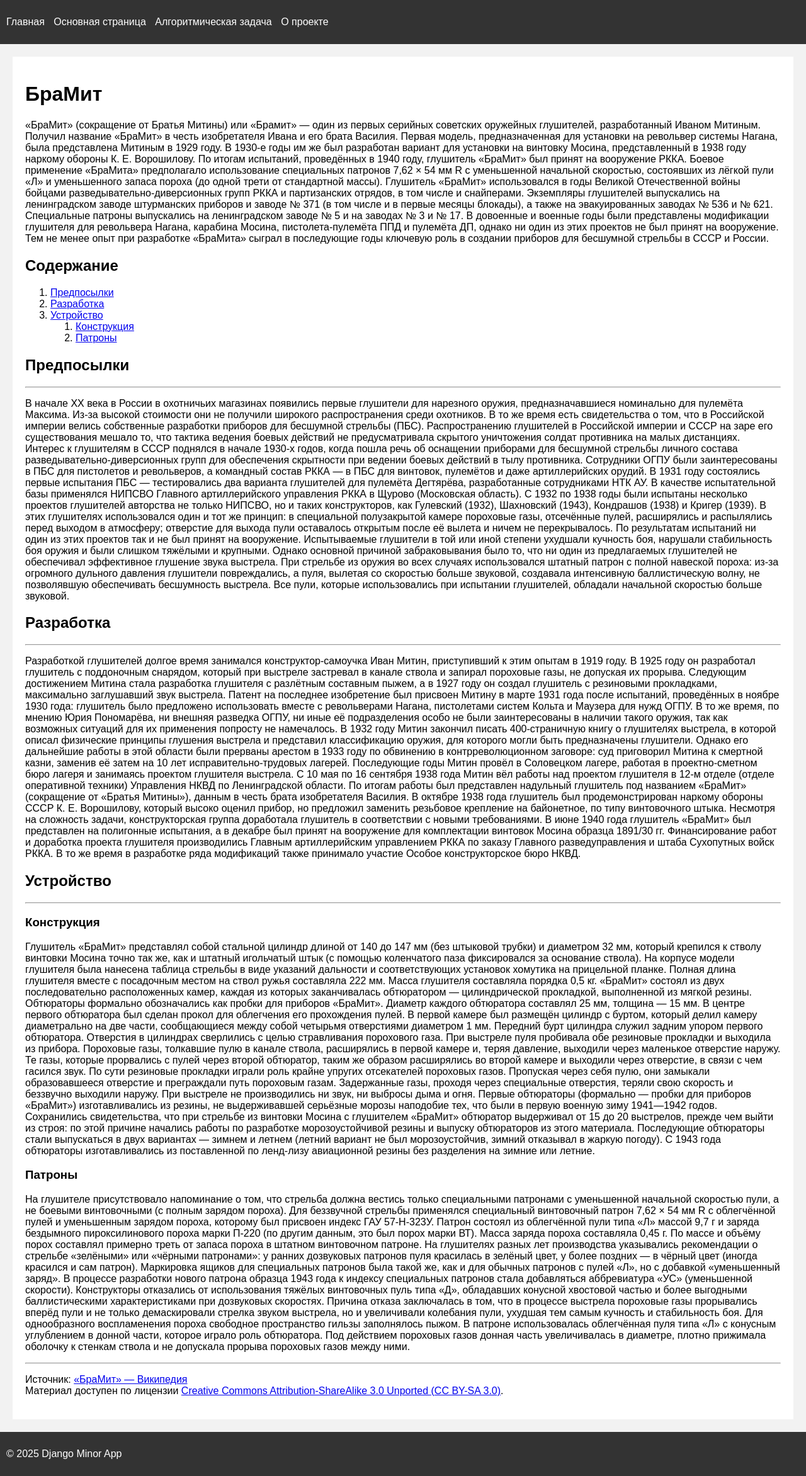
After one commit to IvanPodoynikov/Django_minor, a Django app: page /main_page in a window 1280 px wide. The commit adds this page. Shown: the whole page at 63% size. Run offline with Django 5.2, Linux system fonts and the light colour scheme.

Commit message:
фиксируем работающий код

```diff
--- a/app/templates/base.html
+++ b/app/templates/base.html
@@ -11,6 +11,7 @@
   <nav>
     <ul>
       <li><a href="{% url 'home' %}">Главная</a></li>
+      <li><a href="{% url 'main_page' %}">Основная страница</a></li>
       <li><a href="{% url 'algorithmic_task' %}">Алгоритмическая задача</a></li>
       <li><a href="{% url 'about' %}">О проекте</a></li>
     </ul>
@@ -22,7 +23,7 @@
 </main>
 
 <footer>
-  <p>© 2025 My Django App</p>
+  <p>© 2025 Django Minor App</p>
 </footer>
 </body>
 </html>
--- /dev/null
+++ b/app/templates/main_page.html
@@ -0,0 +1,88 @@
+{% extends 'base.html' %}
+{% load static %}
+
+{% block title %}Информационная страница{% endblock %}
+
+{% block content %}
+
+<!-- ОГЛАВЛЕНИЕ -->
+<h1>БраМит</h1>
+<p>
+    «БраМит» (сокращение от Братья Митины) или «Брамит» — один из первых серийных советских оружейных глушителей, разработанный Иваном Митиным. Получил название «БраМит» в честь изобретателя Ивана и его брата Василия. Первая модель, предназначенная для установки на револьвер системы Нагана, была представлена Митиным в 1929 году. В 1930-е годы им же был разработан вариант для установки на винтовку Мосина, представленный в 1938 году наркому обороны К. Е. Ворошилову. По итогам испытаний, проведённых в 1940 году, глушитель «БраМит» был принят на вооружение РККА. Боевое применение «БраМита» предполагало использование специальных патронов 7,62 × 54 мм R с уменьшенной начальной скоростью, состоявших из лёгкой пули «Л» и уменьшенного запаса пороха (до одной трети от стандартной массы).
+
+Глушитель «БраМит» использовался в годы Великой Отечественной войны бойцами разведывательно-диверсионных групп РККА и партизанских отрядов, в том числе и снайперами. Экземпляры глушителей выпускались на ленинградском заводе штурманских приборов и заводе № 371 (в том числе и в первые месяцы блокады), а также на эвакуированных заводах № 536 и № 621. Специальные патроны выпускались на ленинградском заводе № 5 и на заводах № 3 и № 17. В довоенные и военные годы были представлены модификации глушителя для револьвера Нагана, карабина Мосина, пистолета-пулемёта ППД и пулемёта ДП, однако ни один из этих проектов не был принят на вооружение. Тем не менее опыт при разработке «БраМита» сыграл в последующие годы ключевую роль в создании приборов для бесшумной стрельбы в СССР и России.
+</p>
+
+<h2>Содержание</h2>
+<ol>
+    <li><a href="#predposylki">Предпосылки</a></li>
+    <li><a href="#razrabotka">Разработка</a></li>
+    <li>
+        <a href="#ustroystvo">Устройство</a>
+        <ol>
+            <li><a href="#konstrukciya">Конструкция</a></li>
+            <li><a href="#patrony">Патроны</a></li>
+        </ol>
+    </li>
+</ol>
+
+<!-- 1 Предпосылки -->
+<h2 id="predposylki">Предпосылки</h2>
+<hr>
+<p>
+    В начале XX века в России в охотничьих магазинах появились первые глушители для нарезного оружия, предназначавшиеся номинально для пулемёта Максима. Из-за высокой стоимости они не получили широкого распространения среди охотников. В то же время есть свидетельства о том, что в Российской империи велись собственные разработки приборов для бесшумной стрельбы (ПБС). Распространению глушителей в Российской империи и СССР на заре его существования мешало то, что тактика ведения боевых действий не предусматривала скрытого уничтожения солдат противника на малых дистанциях. Интерес к глушителям в СССР поднялся в начале 1930-х годов, когда пошла речь об оснащении приборами для бесшумной стрельбы личного состава разведывательно-диверсионных групп для обеспечения скрытности при ведении боевых действий в тылу противника. Сотрудники ОГПУ были заинтересованы в ПБС для пистолетов и револьверов, а командный состав РККА — в ПБС для винтовок, пулемётов и даже артиллерийских орудий.
+
+    В 1931 году состоялись первые испытания ПБС — тестировались два варианта глушителей для пулемёта Дегтярёва, разработанные сотрудниками НТК АУ. В качестве испытательной базы применялся НИПСВО Главного артиллерийского управления РККА в Щурово (Московская область). С 1932 по 1938 годы были испытаны несколько проектов глушителей авторства не только НИПСВО, но и таких конструкторов, как Гулевский (1932), Шахновский (1943), Кондрашов (1938) и Кригер (1939). В этих глушителях использовался один и тот же принцип: в специальной полузакрытой камере пороховые газы, отсечённые пулей, расширялись и распылялись перед выходом в атмосферу; отверстие для выхода пули оставалось открытым после её вылета и ничем не перекрывалось.
+
+    По результатам испытаний ни один из этих проектов так и не был принят на вооружение. Испытываемые глушители в той или иной степени ухудшали кучность боя, нарушали стабильность боя оружия и были слишком тяжёлыми и крупными. Однако основной причиной забраковывания было то, что ни один из предлагаемых глушителей не обеспечивал эффективное глушение звука выстрела. При стрельбе из оружия во всех случаях использовался штатный патрон с полной навеской пороха: из-за огромного дульного давления глушители повреждались, а пуля, вылетая со скоростью больше звуковой, создавала интенсивную баллистическую волну, не позволявшую обеспечивать бесшумность выстрела. Все пули, которые использовались при испытании глушителей, обладали начальной скоростью больше звуковой.
+</p>
+
+<!-- 2 Разработка -->
+<h2 id="razrabotka">Разработка</h2>
+<hr>
+<p>
+    Разработкой глушителей долгое время занимался конструктор-самоучка Иван Митин, приступивший к этим опытам в 1919 году. В 1925 году он разработал глушитель с поддоночным снарядом, который при выстреле застревал в канале ствола и запирал пороховые газы, не допуская их прорыва. Следующим достижением Митина стала разработка глушителя с разлётным составным пыжем, а в 1927 году он создал глушитель с резиновыми прокладками, максимально заглушавший звук выстрела. Патент на последнее изобретение был присвоен Митину в марте 1931 года после испытаний, проведённых в ноябре 1930 года: глушитель было предложено использовать вместе с револьверами Нагана, пистолетами систем Кольта и Маузера для нужд ОГПУ. В то же время, по мнению Юрия Пономарёва, ни внешняя разведка ОГПУ, ни иные её подразделения особо не были заинтересованы в наличии такого оружия, так как возможных ситуаций для их применения попросту не намечалось.
+
+    В 1932 году Митин закончил писать 400-страничную книгу о глушителях выстрела, в которой описал физические принципы глушения выстрела и представил классификацию оружия, для которого могли быть предназначены глушители. Однако его дальнейшие работы в этой области были прерваны арестом в 1933 году по обвинению в контрреволюционном заговоре: суд приговорил Митина к смертной казни, заменив её затем на 10 лет исправительно-трудовых лагерей. Последующие годы Митин провёл в Соловецком лагере, работая в проектно-сметном бюро лагеря и занимаясь проектом глушителя выстрела. С 10 мая по 16 сентября 1938 года Митин вёл работы над проектом глушителя в 12-м отделе (отделе оперативной техники) Управления НКВД по Ленинградской области. По итогам работы был представлен надульный глушитель под названием «БраМит» (сокращение от «Братья Митины»), данным в честь брата изобретателя Василия. В октябре 1938 года глушитель был продемонстрирован наркому обороны СССР К. Е. Ворошилову, который высоко оценил прибор, но предложил заменить резьбовое крепление на байонетное, по типу винтовочного штыка.
+
+    Несмотря на сложность задачи, конструкторская группа доработала глушитель в соответствии с новыми требованиями. В июне 1940 года глушитель «БраМит» был представлен на полигонные испытания, а в декабре был принят на вооружение для комплектации винтовок Мосина образца 1891/30 гг. Финансирование работ и доработка проекта глушителя производились Главным артиллерийским управлением РККА по заказу Главного разведуправления и штаба Сухопутных войск РККА. В то же время в разработке ряда модификаций также принимало участие Особое конструкторское бюро НКВД.
+</p>
+
+<!-- 3 Устройство -->
+<h2 id="ustroystvo">Устройство</h2>
+<hr>
+
+<!-- 3.1 Конструкция -->
+<h3 id="konstrukciya">Конструкция</h3>
+<p>
+    Глушитель «БраМит» представлял собой стальной цилиндр длиной от 140 до 147 мм (без штыковой трубки) и диаметром 32 мм, который крепился к стволу винтовки Мосина точно так же, как и штатный игольчатый штык (с помощью коленчатого паза фиксировался за основание ствола). На корпусе модели глушителя была нанесена таблица стрельбы в виде указаний дальности и соответствующих установок хомутика на прицельной планке. Полная длина глушителя вместе с посадочным местом на ствол ружья составляла 222 мм. Масса глушителя составляла порядка 0,5 кг.
+
+    «БраМит» состоял из двух последовательно расположенных камер, каждая из которых заканчивалась обтюратором — цилиндрической прокладкой, выполненной из мягкой резины. Обтюраторы формально обозначались как пробки для приборов «БраМит». Диаметр каждого обтюратора составлял 25 мм, толщина — 15 мм. В центре первого обтюратора был сделан прокол для облегчения его прохождения пулей. В первой камере был размещён цилиндр с буртом, который делил камеру диаметрально на две части, сообщающиеся между собой четырьмя отверстиями диаметром 1 мм. Передний бурт цилиндра служил задним упором первого обтюратора. Отверстия в цилиндрах сверлились с целью стравливания порохового газа.
+
+    При выстреле пуля пробивала обе резиновые прокладки и выходила из прибора. Пороховые газы, толкавшие пулю в канале ствола, расширялись в первой камере и, теряя давление, выходили через маленькое отверстие наружу. Те газы, которые прорвались с пулей через второй обтюратор, таким же образом расширялись во второй камере и выходили через отверстие, в связи с чем гасился звук. По сути резиновые прокладки играли роль крайне упругих отсекателей пороховых газов. Пропуская через себя пулю, они замыкали образовавшееся отверстие и преграждали путь пороховым газам. Задержанные газы, проходя через специальные отверстия, теряли свою скорость и беззвучно выходили наружу. При выстреле не производились ни звук, ни выбросы дыма и огня.
+
+    Первые обтюраторы (формально — пробки для приборов «БраМит») изготавливались из резины, не выдерживавшей серьёзные морозы наподобие тех, что были в первую военную зиму 1941—1942 годов. Сохранились свидетельства, что при стрельбе из винтовки Мосина с глушителем «БраМит» обтюратор выдерживал от 15 до 20 выстрелов, прежде чем выйти из строя: по этой причине начались работы по разработке морозоустойчивой резины и выпуску обтюраторов из этого материала. Последующие обтюраторы стали выпускаться в двух вариантах — зимнем и летнем (летний вариант не был морозоустойчив, зимний отказывал в жаркую погоду). С 1943 года обтюраторы изготавливались из поставленной по ленд-лизу авиационной резины без разделения на зимние или летние.
+</p>
+
+<!-- 3.2 Патроны -->
+<h3 id="patrony">Патроны</h3>
+<p>
+    На глушителе присутствовало напоминание о том, что стрельба должна вестись только специальными патронами с уменьшенной начальной скоростью пули, а не боевыми винтовочными (с полным зарядом пороха). Для беззвучной стрельбы применялся специальный винтовочный патрон 7,62 × 54 мм R с облегчённой пулей и уменьшенным зарядом пороха, которому был присвоен индекс ГАУ 57-Н-323У. Патрон состоял из облегчённой пули типа «Л» массой 9,7 г и заряда бездымного пироксилинового пороха марки П-220 (по другим данным, это был порох марки ВТ). Масса заряда пороха составляла 0,45 г. По массе и объёму порох составлял примерно треть от запаса пороха в штатном винтовочном патроне.
+
+    На глушителях разных лет производства указывались рекомендации о стрельбе «зелёными» или «чёрными патронами»: у ранних дозвуковых патронов пуля красилась в зелёный цвет, у более поздних — в чёрный цвет (иногда красился и сам патрон). Маркировка ящиков для специальных патронов была такой же, как и для обычных патронов с пулей «Л», но с добавкой «уменьшенный заряд». В процессе разработки нового патрона образца 1943 года к индексу специальных патронов стала добавляться аббревиатура «УС» (уменьшенной скорости).
+
+    Конструкторы отказались от использования тяжёлых винтовочных пуль типа «Д», обладавших конусной хвостовой частью и более выгодными баллистическими характеристиками при дозвуковых скоростях. Причина отказа заключалась в том, что в процессе выстрела пороховые газы прорывались вперёд пули и не только демаскировали стрелка звуком выстрела, но и увеличивали колебания пули, ухудшая тем самым кучность и стабильность боя. Для однообразного воспламенения пороха свободное пространство гильзы заполнялось пыжом. В патроне использовалась облегчённая пуля типа «Л» с конусным углублением в донной части, которое играло роль обтюратора. Под действием пороховых газов донная часть увеличивалась в диаметре, плотно прижимала оболочку к стенкам ствола и не допускала прорыва пороховых газов между ними.
+</p>
+
+<hr>
+
+<!-- Лицензия и ссылки -->
+<div class="license">
+  <p>
+    Источник: <a href="https://ru.wikipedia.org/wiki/БраМит" target="_blank">«БраМит» — Википедия</a><br>
+    Материал доступен по лицензии
+    <a href="https://creativecommons.org/licenses/by-sa/3.0/" target="_blank">Creative Commons Attribution-ShareAlike 3.0 Unported (CC BY-SA 3.0)</a>.
+  </p>
+</div>
+
+{% endblock %}
--- a/app/urls.py
+++ b/app/urls.py
@@ -3,6 +3,7 @@ from . import views
 
 urlpatterns = [
     path('', views.home, name='home'),            # пример главной страницы
+    path('main_page', views.main_page, name='main_page'), # пример информационной страницы
     path('task/', views.algorithmic_task, name='algorithmic_task'),  # пример страницы задачи
     path('about/', views.about, name='about'),    # страница "О проекте"
 ]
--- a/app/views.py
+++ b/app/views.py
@@ -4,6 +4,9 @@ import io
 
 def home(request):
     return render(request, 'home.html')
+
+def main_page(request):
+    return render(request, 'main_page.html')
 
 def solver(input_data):
     """
```
Also changed, not shown: app/templates/about.html (+13 -3 lines), app/static/images/envelope.png (added), app/static/images/telegram.png (added).
